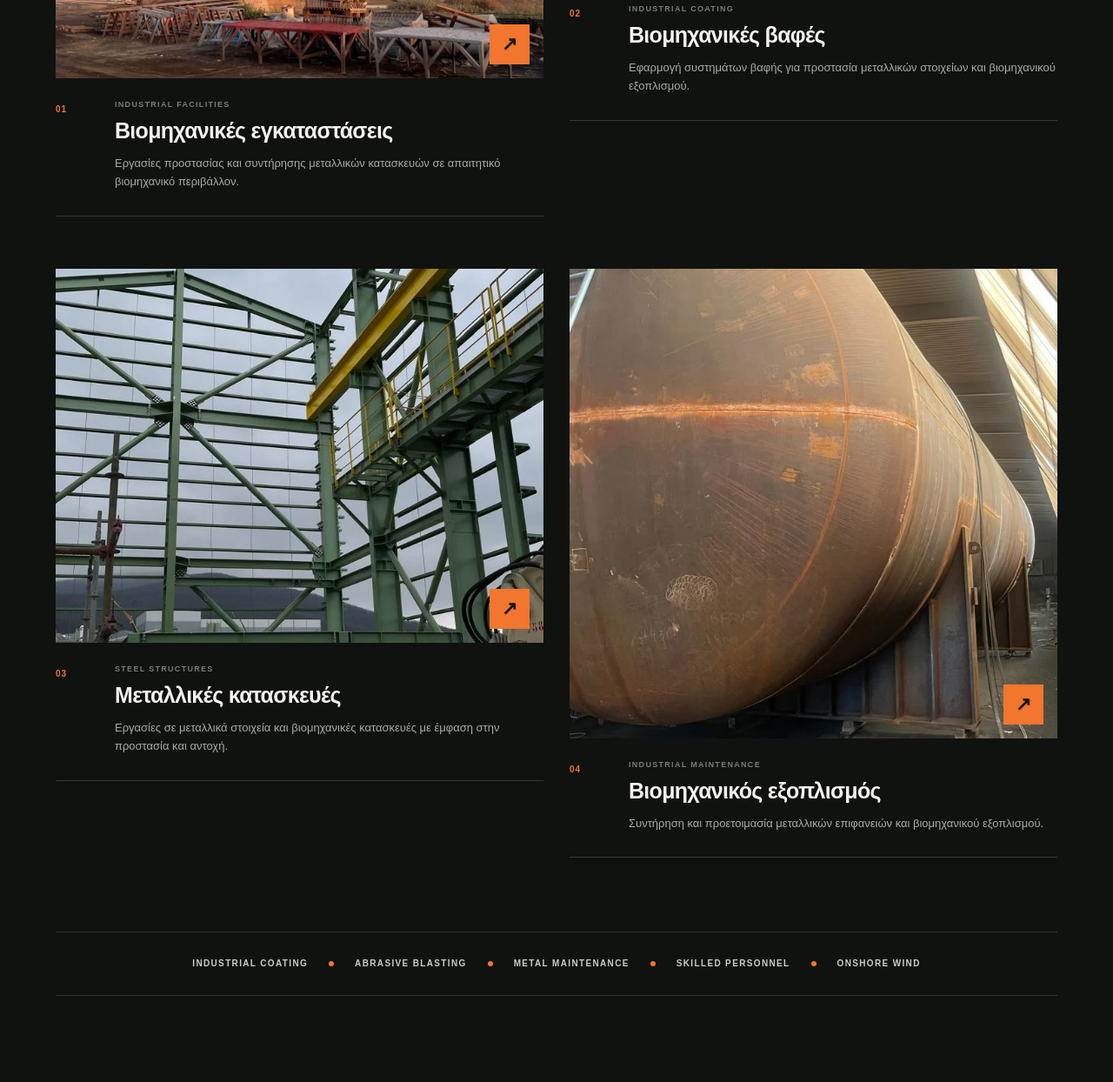
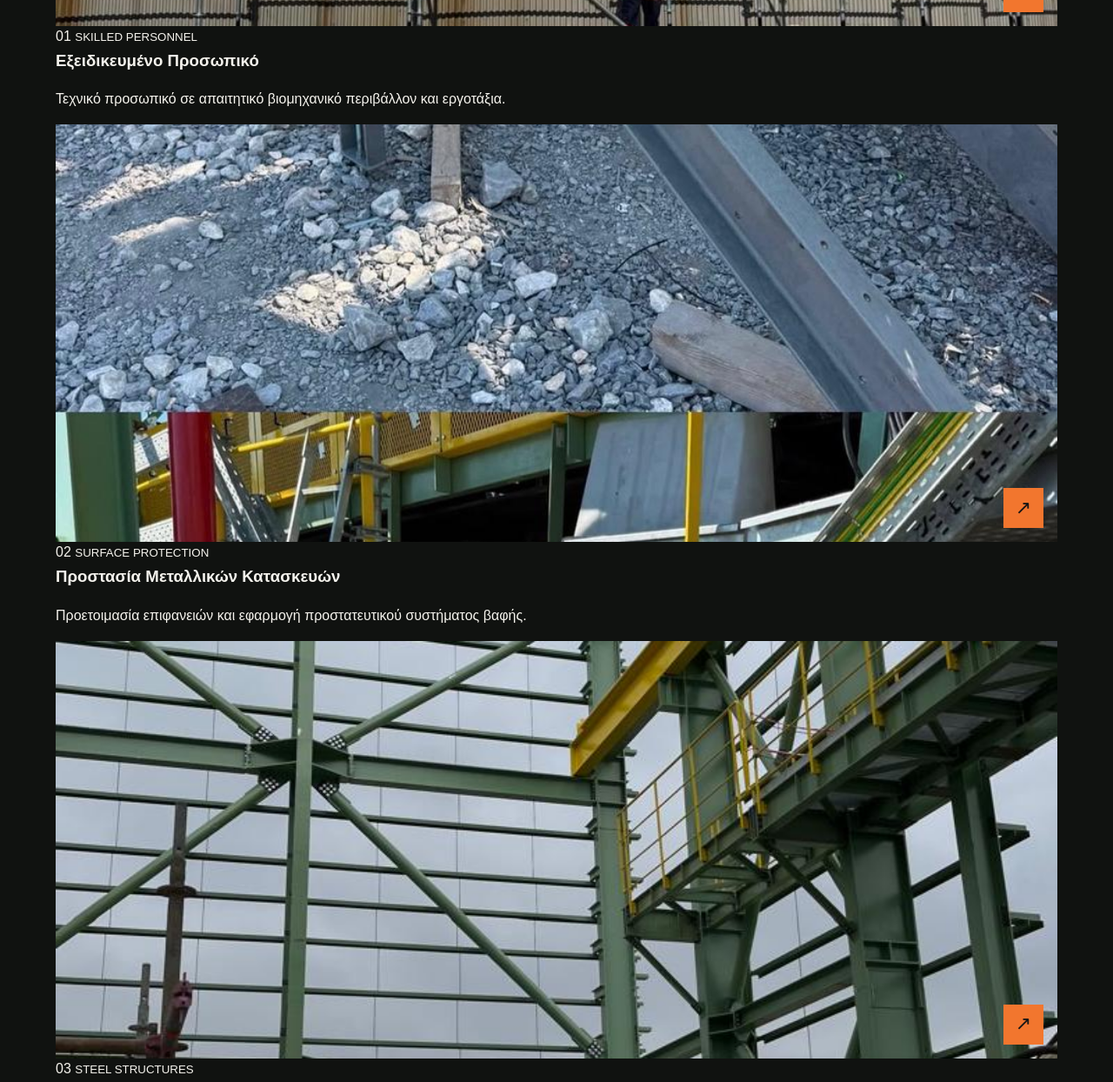
Before and after one commit to chromoboz/chromoboz-website, a plain HTML site: page index.html in a window 1280 px wide. Shown: the part 4977-6221 px from the top of the page at 87% size. Drawn offline with Linux system fonts and the light colour scheme.

```diff
--- a/index.html
+++ b/index.html
@@ -629,196 +629,253 @@
       </div>
 
       <p>
-            Ενδεικτικά έργα και εργασίες
-            της CHROMO BOZ σε βιομηχανικές
-            εγκαταστάσεις, μεταλλικές
-            κατασκευές και εξοπλισμό.
+        Ενδεικτικές εργασίες της CHROMO BOZ
+        σε βιομηχανικές εγκαταστάσεις,
+        μεταλλικές κατασκευές,
+        βαφές και αμμοβολές.
       </p>
 
     </div>
 
 
-        <div class="project-showcase">
+    <div class="projects-grid-new">
 
 
-          <article class="project-feature project-feature-large">
+      <!-- 01 -->
+
+      <article class="project-card-new">
 
         <a
-              href="plant.webp"
-              class="gallery-link project-image"
+          href="project-team-scaffold.jpeg"
+          class="gallery-link project-photo-new"
         >
 
           <img
-                src="plant.webp"
-                alt="Βιομηχανική εγκατάσταση"
+            src="project-team-scaffold.jpeg"
+            alt="Εξειδικευμένο προσωπικό"
             loading="lazy"
           >
 
-              <span class="project-open">↗</span>
+          <span class="project-arrow-new">↗</span>
 
         </a>
 
-            <div class="project-info">
+        <div class="project-content-new">
 
-              <div class="project-number">
-                01
+          <div class="project-topline-new">
+            <span>01</span>
+            <small>SKILLED PERSONNEL</small>
           </div>
 
-              <div>
-
-                <span class="project-category">
-                  INDUSTRIAL FACILITIES
-                </span>
-
           <h3>
-                  Βιομηχανικές εγκαταστάσεις
+            Εξειδικευμένο Προσωπικό
           </h3>
 
           <p>
-                  Εργασίες προστασίας και
-                  συντήρησης μεταλλικών κατασκευών
-                  σε απαιτητικό βιομηχανικό περιβάλλον.
+            Τεχνικό προσωπικό σε απαιτητικό
+            βιομηχανικό περιβάλλον και εργοτάξια.
           </p>
-
-              </div>
 
         </div>
 
       </article>
 
 
-          <article class="project-feature">
+      <!-- 02 -->
+
+      <article class="project-card-new">
 
         <a
-              href="red-steel.webp"
-              class="gallery-link project-image"
+          href="project-before-after.jpeg"
+          class="gallery-link project-photo-new"
         >
 
           <img
-                src="red-steel.webp"
-                alt="Βιομηχανικές βαφές"
+            src="project-before-after.jpeg"
+            alt="Προστασία μεταλλικών κατασκευών"
             loading="lazy"
           >
 
-              <span class="project-open">↗</span>
+          <span class="project-arrow-new">↗</span>
 
         </a>
 
-            <div class="project-info">
+        <div class="project-content-new">
 
-              <div class="project-number">
-                02
+          <div class="project-topline-new">
+            <span>02</span>
+            <small>SURFACE PROTECTION</small>
           </div>
 
-              <div>
-
-                <span class="project-category">
-                  INDUSTRIAL COATING
-                </span>
-
           <h3>
-                  Βιομηχανικές βαφές
+            Προστασία Μεταλλικών Κατασκευών
           </h3>
 
           <p>
-                  Εφαρμογή συστημάτων βαφής
-                  για προστασία μεταλλικών στοιχείων
-                  και βιομηχανικού εξοπλισμού.
+            Προετοιμασία επιφανειών και
+            εφαρμογή προστατευτικού
+            συστήματος βαφής.
           </p>
-
-              </div>
 
         </div>
 
       </article>
 
 
-          <article class="project-feature">
+      <!-- 03 -->
+
+      <article class="project-card-new">
 
         <a
-              href="steel.webp"
-              class="gallery-link project-image"
+          href="project-steel-structure.jpeg"
+          class="gallery-link project-photo-new"
         >
 
           <img
-                src="steel.webp"
+            src="project-steel-structure.jpeg"
             alt="Μεταλλικές κατασκευές"
             loading="lazy"
           >
 
-              <span class="project-open">↗</span>
+          <span class="project-arrow-new">↗</span>
 
         </a>
 
-            <div class="project-info">
+        <div class="project-content-new">
 
-              <div class="project-number">
-                03
+          <div class="project-topline-new">
+            <span>03</span>
+            <small>STEEL STRUCTURES</small>
           </div>
 
-              <div>
-
-                <span class="project-category">
-                  STEEL STRUCTURES
-                </span>
-
           <h3>
-                  Μεταλλικές κατασκευές
+            Μεταλλικές Κατασκευές
           </h3>
 
           <p>
-                  Εργασίες σε μεταλλικά στοιχεία
-                  και βιομηχανικές κατασκευές
-                  με έμφαση στην προστασία και αντοχή.
+            Εργασίες προστασίας και συντήρησης
+            βιομηχανικών μεταλλικών κατασκευών.
           </p>
-
-              </div>
 
         </div>
 
       </article>
 
 
-          <article class="project-feature project-feature-large">
+      <!-- 04 -->
+
+      <article class="project-card-new">
 
         <a
-              href="tank.webp"
-              class="gallery-link project-image"
+          href="project-industrial-painting.jpeg"
+          class="gallery-link project-photo-new"
         >
 
           <img
-                src="tank.webp"
-                alt="Βιομηχανικός εξοπλισμός"
+            src="project-industrial-painting.jpeg"
+            alt="Βιομηχανικές βαφές"
             loading="lazy"
           >
 
-              <span class="project-open">↗</span>
+          <span class="project-arrow-new">↗</span>
 
         </a>
 
-            <div class="project-info">
+        <div class="project-content-new">
 
-              <div class="project-number">
-                04
+          <div class="project-topline-new">
+            <span>04</span>
+            <small>INDUSTRIAL PAINTING</small>
           </div>
 
-              <div>
-
-                <span class="project-category">
-                  INDUSTRIAL MAINTENANCE
-                </span>
-
           <h3>
-                  Βιομηχανικός εξοπλισμός
+            Βιομηχανικές Βαφές
           </h3>
 
           <p>
-                  Συντήρηση και προετοιμασία
-                  μεταλλικών επιφανειών και
-                  βιομηχανικού εξοπλισμού.
+            Βαφή και προστασία μεταλλικών
+            στοιχείων για βιομηχανική χρήση.
           </p>
 
         </div>
+
+      </article>
+
+
+      <!-- 05 -->
+
+      <article class="project-card-new">
+
+        <a
+          href="project-blasting.jpeg"
+          class="gallery-link project-photo-new"
+        >
+
+          <img
+            src="project-blasting.jpeg"
+            alt="Αμμοβολές"
+            loading="lazy"
+          >
+
+          <span class="project-arrow-new">↗</span>
+
+        </a>
+
+        <div class="project-content-new">
+
+          <div class="project-topline-new">
+            <span>05</span>
+            <small>ABRASIVE BLASTING</small>
+          </div>
+
+          <h3>
+            Αμμοβολές
+          </h3>
+
+          <p>
+            Προετοιμασία μεταλλικών επιφανειών
+            και βιομηχανικού εξοπλισμού.
+          </p>
+
+        </div>
+
+      </article>
+
+
+      <!-- 06 -->
+
+      <article class="project-card-new">
+
+        <a
+          href="project-industrial-facility.jpeg"
+          class="gallery-link project-photo-new"
+        >
+
+          <img
+            src="project-industrial-facility.jpeg"
+            alt="Βιομηχανικές εγκαταστάσεις"
+            loading="lazy"
+          >
+
+          <span class="project-arrow-new">↗</span>
+
+        </a>
+
+        <div class="project-content-new">
+
+          <div class="project-topline-new">
+            <span>06</span>
+            <small>INDUSTRIAL FACILITIES</small>
+          </div>
+
+          <h3>
+            Βιομηχανικές Εγκαταστάσεις
+          </h3>
+
+          <p>
+            Εργασίες σε μεγάλης κλίμακας
+            βιομηχανικές εγκαταστάσεις.
+          </p>
 
         </div>
 
@@ -849,8 +906,6 @@
   </div>
 
 </section>
-
-
     <!-- WHY -->
 
     <section class="why">
```
Lines whose indentation alone changed are shown as unchanged.
